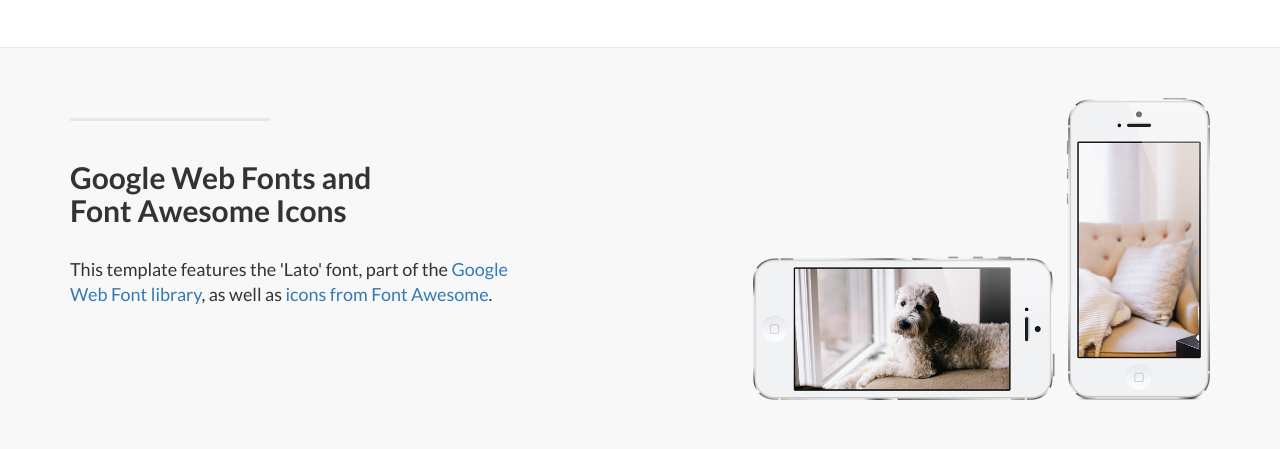
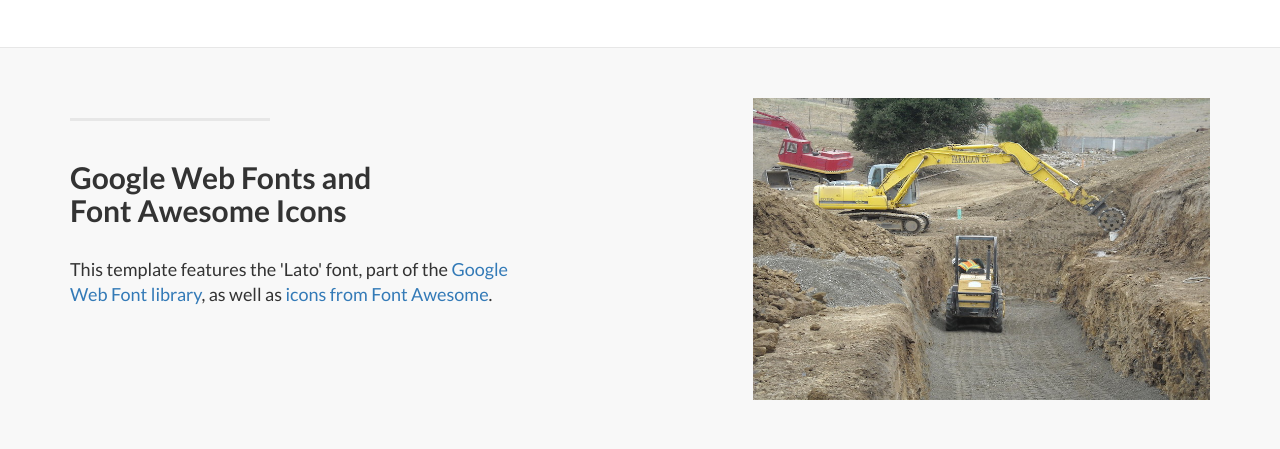
Before and after one commit to iAmNawa/FarallonCo, a website: page public/index.html in a window 1280 px wide. Shown: the part 1668-2117 px from the top of the page. Drawn offline with Linux system fonts and the light colour scheme.

Commit message:
changes all photos

```diff
--- a/public/index.html
+++ b/public/index.html
@@ -155,7 +155,7 @@
                     <p class="lead">This template features the 'Lato' font, part of the <a target="_blank" href="http://www.google.com/fonts">Google Web Font library</a>, as well as <a target="_blank" href="http://fontawesome.io">icons from Font Awesome</a>.</p>
                 </div>
                 <div class="col-lg-5 col-lg-offset-2 col-sm-6">
-                    <img class="img-responsive" src="img/phones.png" alt="">
+                    <img class="img-responsive" src="img/seven.jpg" alt="">
                 </div>
             </div>
 
```
Also changed, not shown: public/img/seven.jpg (added).
